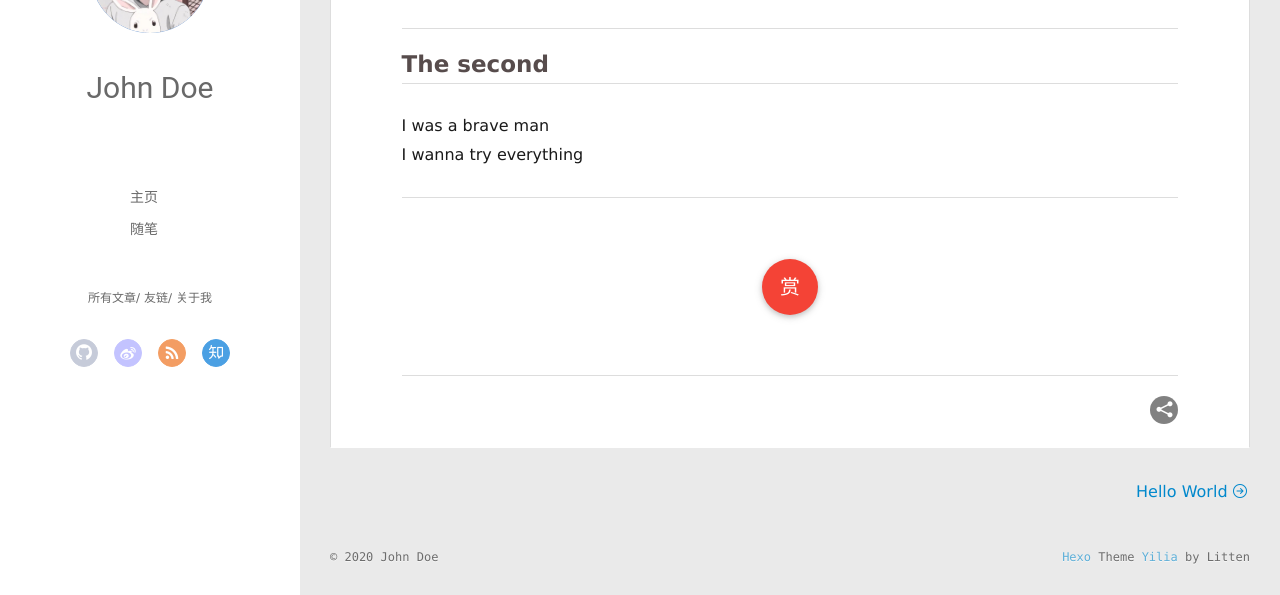
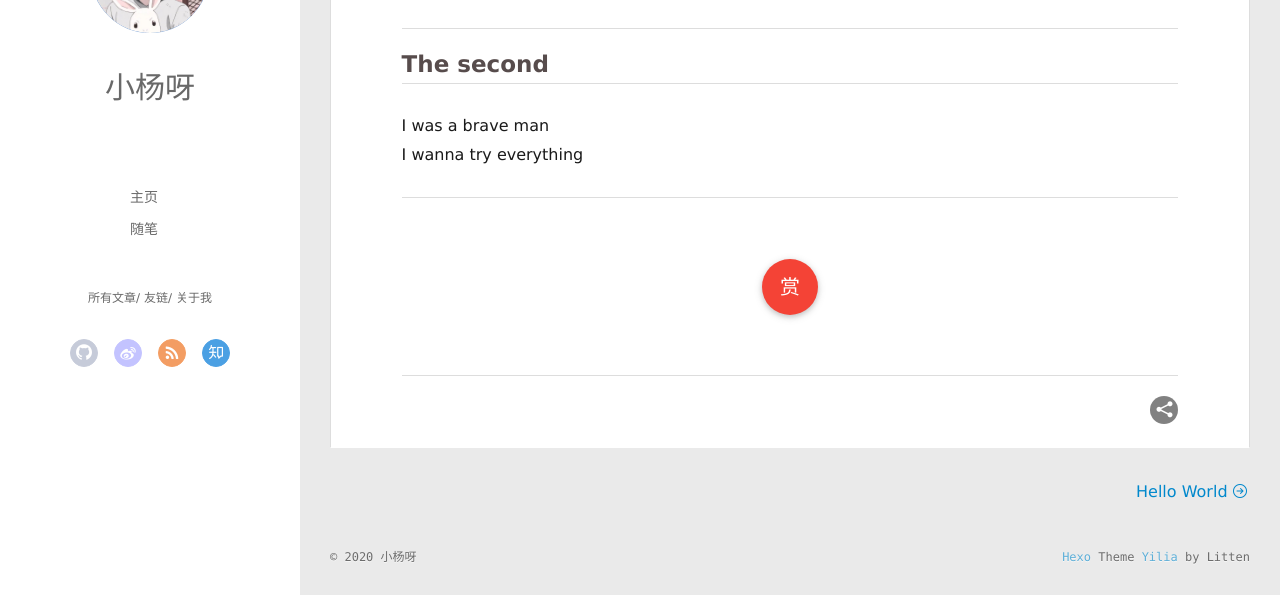
Before and after one commit to poodle-yang/poodle-yang.github.io, a plain HTML site: page 2020/04/22/The-new-world-Welcome-to-you/index.html in a window 1280 px wide. Shown: the part 202-797 px from the top of the page. Drawn offline with Linux system fonts and the light colour scheme; no server answers.

Commit message:
Site updated: 2020-04-22 04:31:21

```diff
--- a/2020/04/22/The-new-world-Welcome-to-you/index.html
+++ b/2020/04/22/The-new-world-Welcome-to-you/index.html
@@ -17,7 +17,7 @@
 <meta property="og:locale" content="zh_CN">
 <meta property="article:published_time" content="2020-04-21T17:22:47.000Z">
 <meta property="article:modified_time" content="2020-04-21T17:30:25.570Z">
-<meta property="article:author" content="John Doe">
+<meta property="article:author" content="小杨呀">
 <meta name="twitter:card" content="summary">
 
     <link rel="alternative" href="/atom.xml" title="Hexo" type="application/atom+xml">
@@ -50,7 +50,7 @@
 			<img src="/assets/小杨呀.jpg" class="js-avatar">
 		</a>
 		<hgroup>
-		  <h1 class="header-author"><a href="/">John Doe</a></h1>
+		  <h1 class="header-author"><a href="/">小杨呀</a></h1>
 		</hgroup>
 
 
@@ -108,7 +108,7 @@
 				<img src="/assets/小杨呀.jpg" class="js-avatar">
 			</div>
 			<hgroup>
-			  <h1 class="header-author js-header-author">John Doe</h1>
+			  <h1 class="header-author js-header-author">小杨呀</h1>
 			</hgroup>
 
 
@@ -316,7 +316,7 @@
   <div class="outer">
     <div id="footer-info">
     	<div class="footer-left">
-    		&copy; 2020 John Doe
+    		&copy; 2020 小杨呀
     	</div>
       	<div class="footer-right">
       		<a href="http://hexo.io/" target="_blank">Hexo</a>  Theme <a href="https://github.com/litten/hexo-theme-yilia" target="_blank">Yilia</a> by Litten
```
Also changed, not shown: 2020/04/22/hello-world/index.html (+4 -4 lines), archives/2020/04/index.html (+4 -4 lines), archives/2020/index.html (+4 -4 lines), archives/index.html (+4 -4 lines), index.html (+4 -4 lines).
